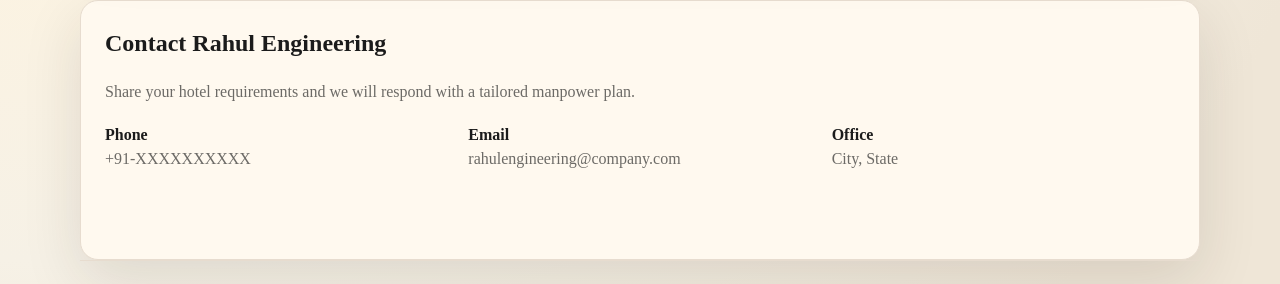
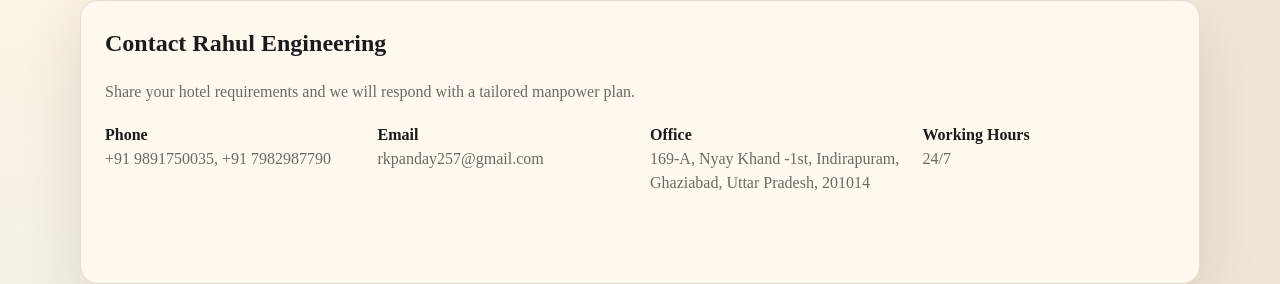
Before and after one commit to rahullpandey/rahul-engineering, a Next.js app: page / in a window 1280 px wide. Shown: the part 1734-2018 px from the top of the page. Built offline with nearby package versions, Linux system fonts and the light colour scheme; no server answers; the database is empty.

Commit message:
Update contact information

```diff
--- a/app/page.js
+++ b/app/page.js
@@ -175,15 +175,21 @@ export default async function HomePage({ searchParams }) {
           <div className="card-grid">
             <div>
               <strong>Phone</strong>
-              <div style={{ color: "var(--muted)" }}>+91-XXXXXXXXXX</div>
+              <div style={{ color: "var(--muted)" }}>+91 9891750035, +91 7982987790</div>
             </div>
             <div>
               <strong>Email</strong>
-              <div style={{ color: "var(--muted)" }}>rahulengineering@company.com</div>
+              <div style={{ color: "var(--muted)" }}>rkpanday257@gmail.com</div>
             </div>
             <div>
               <strong>Office</strong>
-              <div style={{ color: "var(--muted)" }}>City, State</div>
+              <div style={{ color: "var(--muted)" }}>
+                169-A, Nyay Khand -1st, Indirapuram, Ghaziabad, Uttar Pradesh, 201014
+              </div>
+            </div>
+            <div>
+              <strong>Working Hours</strong>
+              <div style={{ color: "var(--muted)" }}>24/7</div>
             </div>
           </div>
         </div>
```
